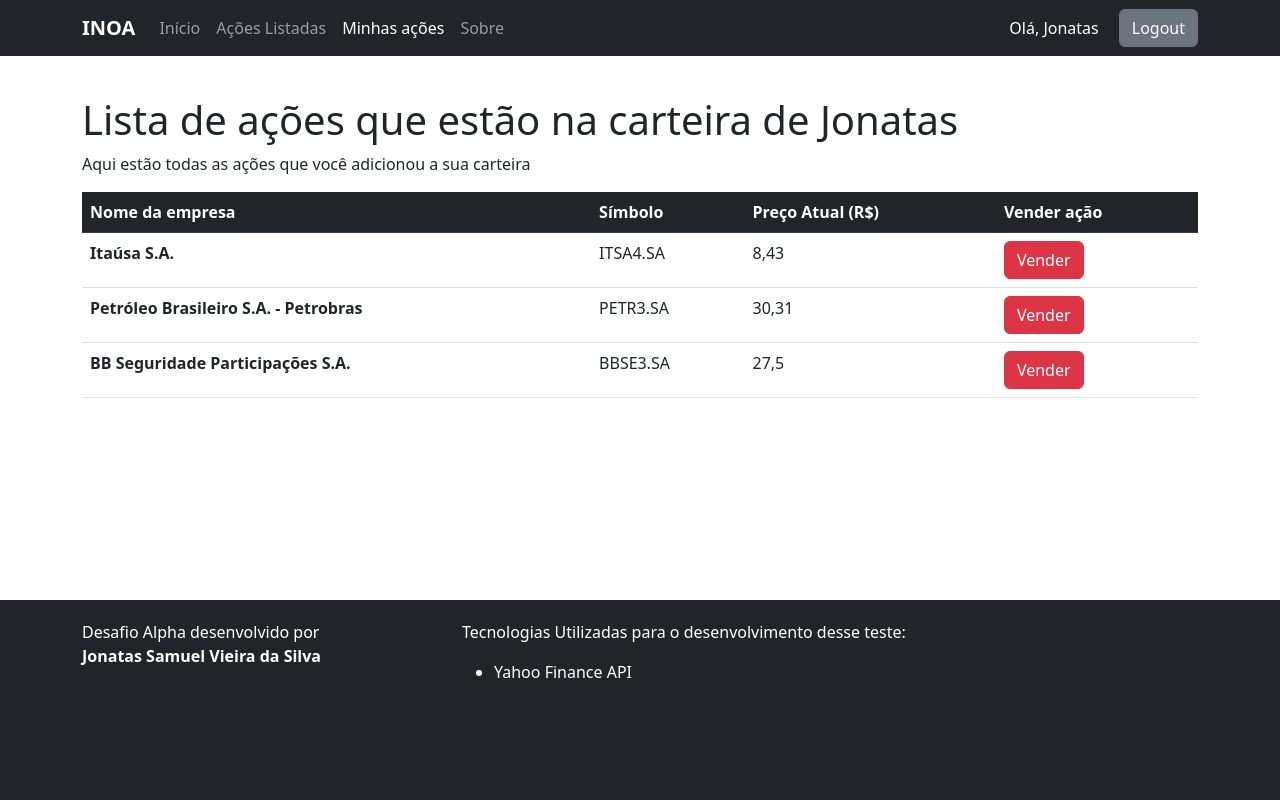
After one commit to clark25/inoaalpha, a Django app: page /alpha/acoesusuario/ in a window 1280 px wide. The commit adds this page. Run offline with Django 4.2, Linux system fonts and the light colour scheme; a user stored in the database is signed in; data comes from the database, SQL or seed files in the repository; both versions use the stored data as it was after the commit.

Commit message:
lista das acoes usuario

```diff
--- a/inoa/alpha/static/css/styles.css
+++ b/inoa/alpha/static/css/styles.css
@@ -18,6 +18,10 @@
 main{
   min-height: calc(100vh - 56px - 200px);
   padding: 40px 0;
+}
+
+.username{
+  text-transform: capitalize;
 }
 
 .card{
--- a/inoa/alpha/templates/alpha/acao_detail.html
+++ b/inoa/alpha/templates/alpha/acao_detail.html
@@ -17,7 +17,7 @@
           <p class="card-text valor">R$ {{ acao.last_price }}</p>
           <h3>Histórico de preço:</h3>
             <table class="table">
-              <thead class="table-dark">
+              <thead>
                 <tr>
                   <th scope="col">Preço (R$)</th>
                   <th scope="col">Data</th>
--- /dev/null
+++ b/inoa/alpha/templates/alpha/acao_user.html
@@ -0,0 +1,37 @@
+{% extends "base_generic.html" %}
+
+{% block content %}
+  <h1>Lista de ações que estão na carteira de <span class="username">{{user.get_username}}</span></h1>
+  <p>Aqui estão todas as ações que você adicionou a sua carteira</p>
+
+  {% if acao_list %}
+    <table class="table">
+      <thead class="table-dark">
+        <tr>
+          <th scope="col">Nome da empresa</th>
+          <th scope="col">Símbolo</th>
+          <th scope="col">Preço Atual (R$)</th>
+          <th scope="col">Vender ação</th>
+
+        </tr>
+      </thead>
+      <tbody>
+        {% for acao in acao_list %}
+          {% for item in acao.acaodono_set.all %}
+            <tr>
+              {% if item.owner == user %}
+                <td class="cianame"><a href="{{ item.acao.get_absolute_url }}">{{ item.acao.name }}</a></td>
+                <td>{{ item.acao.symbol }}</td>
+                <td>{{ item.acao.last_price }}</td>
+                <td><a class="btn btn-danger" href="">Vender</a></td>
+              {% endif %}
+            </tr>
+
+          {% endfor %}
+        {% endfor %}
+      </tbody>
+    </table>
+  {% else %}
+    <p>Não nenhuma ação para ser listada</p>
+  {% endif %}
+{% endblock %}
--- a/inoa/alpha/templates/base_generic.html
+++ b/inoa/alpha/templates/base_generic.html
@@ -28,7 +28,7 @@
               </li>
               {% if user.is_authenticated %}
                 <li class="nav-item">
-                  <a class="nav-link" href="">Minhas ações</a>
+                  <a class="{% if request.path == '/alpha/acoesusuario/' %}nav-link active{% else %}nav-link{% endif %}" href="{% url 'acao-user' %}">Minhas ações</a>
                 </li>
               {% endif %}
               <li class="nav-item">
--- a/inoa/alpha/urls.py
+++ b/inoa/alpha/urls.py
@@ -5,4 +5,5 @@
   path('', views.index, name='index'),
   path('acoes/', views.AcaoListView.as_view(), name='acoes'),
   path('acao/<int:pk>', views.AcaoDetailView.as_view(), name='acao-detail'),
+  path('acoesusuario/', views.AcaoUserView.as_view(), name='acao-user'),
 ]
--- a/inoa/alpha/views.py
+++ b/inoa/alpha/views.py
@@ -4,6 +4,8 @@
 from django.views import generic
 
 from .models import Acao
+
+from django.contrib.auth.mixins import LoginRequiredMixin
 
 # Create your views here.
 def index(request):
@@ -15,9 +17,16 @@
   model = Acao
   paginate_by = 20
 
+
 class AcaoDetailView(generic.DetailView):
   model = Acao
 
   def acao_datail_view(request, primary_key):
     acao = get_object_or_404(Acao, pk=primary_key)
     return render(request, 'alpha/acao_detail.html', context={'acao': acao})
+
+
+class AcaoUserView(LoginRequiredMixin, generic.ListView):
+  model = Acao
+  template_name = 'alpha/acao_user.html'
+  paginate_by = 20
```
Also changed, not shown: inoa/db.sqlite3.
